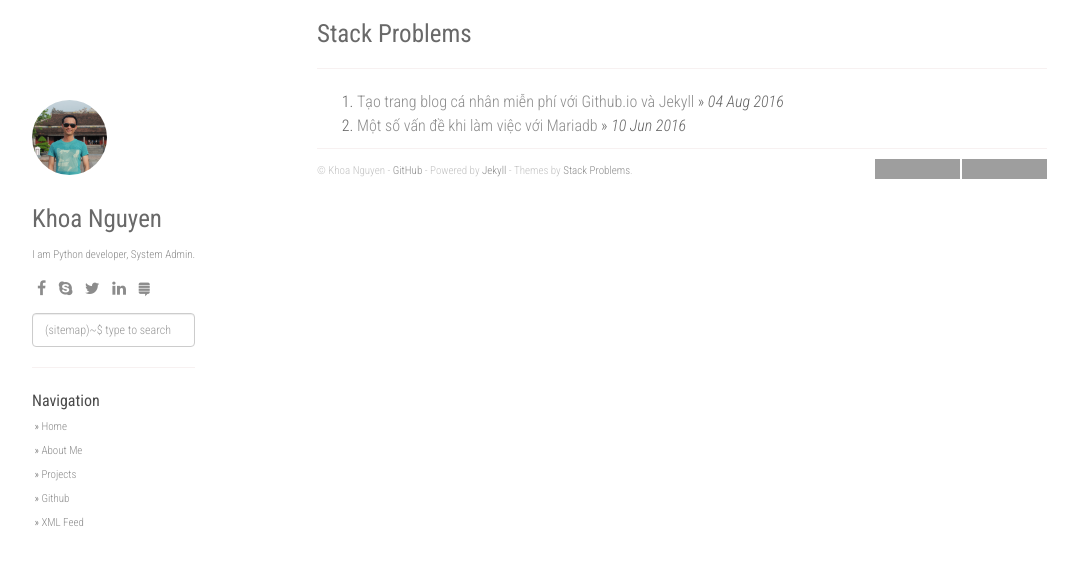
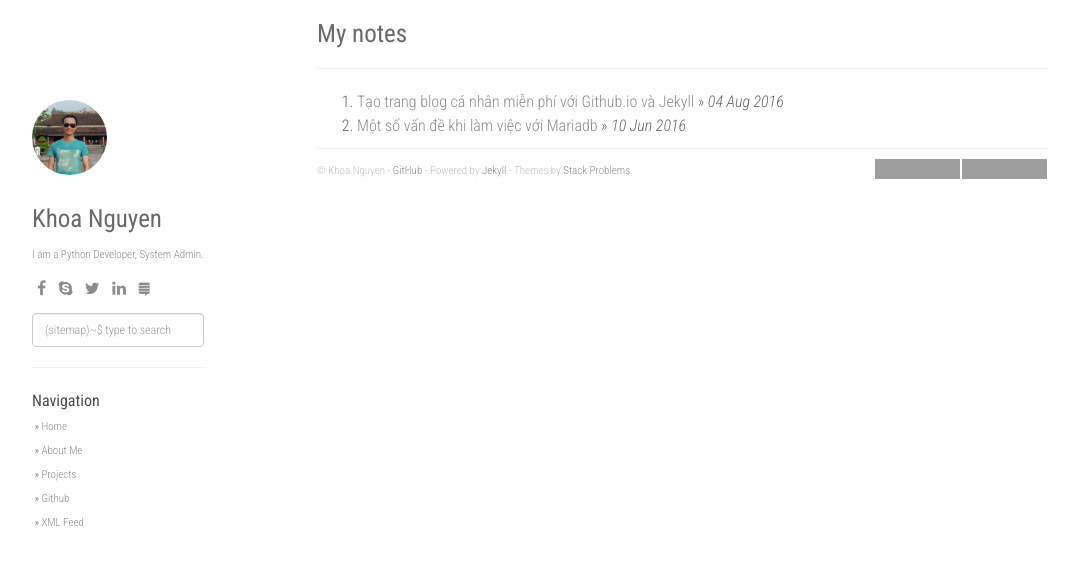
Before and after one commit to nguenvanky/congkhoa.com, a Jekyll site: the page built from index.html, in a window 1280 px wide. Shown: the top 565 px of the page, without its empty margins (53-1131 px from the left). Built offline with Jekyll 4.4.1, drawn with Linux system fonts in a browser that asks for light colours; nearby versions of some CDN libraries; the list of posts is cut into pages by our own code; grey boxes are pictures that could not be loaded.

Commit message:
Update title

```diff
--- a/_config.yml
+++ b/_config.yml
@@ -1,8 +1,8 @@
 title: Khoa's Blog
-description: My Personal Stack Problems
+description: My Personal Notes
 author: Khoa Nguyen
 github: https://github.com/congkhoa
-about: I am Python developer, System Admin.
+about: I am a Python Developer, System Admin.
 disqus_shortname: khoablog
 google_analytics: UA-81941010-1
 
--- a/index.html
+++ b/index.html
@@ -3,7 +3,7 @@ layout: default
 ---
 
 <div id="home">
-    <h1>Stack Problems</h1>
+    <h1>My notes</h1>
     <hr />
     <ol class="posts">
     {% for post in paginator.posts %}
```
